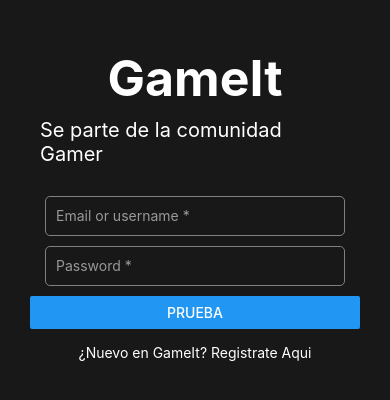
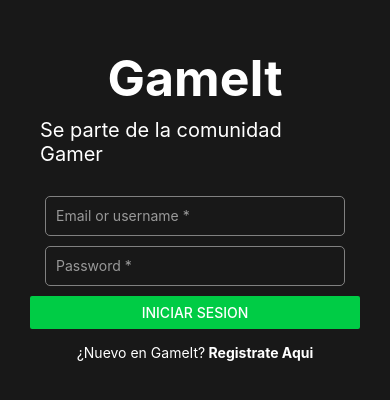
Before and after one commit to Angelburgie22/Gameit, a React Native app: screen / in a window 390 px wide. Shown: the part 218-618 px from the top of the page. Built offline with nearby package versions, Linux system fonts and the light colour scheme.

Commit message:
algunos ajustes a la pantalla

```diff
--- a/App.js
+++ b/App.js
@@ -7,10 +7,12 @@ import { AuthContext, AuthProvider } from './AuthProvider'; // Replace with your
 
 export default function App() {
   return (
+    <>
+    <StatusBar style="light" />
       <AuthProvider>
         <LoginScreen />
-        <StatusBar style="light" />
       </AuthProvider>
+    </>
   );
 }
 
--- a/LoginScreen.js
+++ b/LoginScreen.js
@@ -1,6 +1,7 @@
 import React from 'react';
 import { Alert, View, Text, TextInput, Button, StyleSheet, TouchableWithoutFeedback} from 'react-native';
 import Constants from 'expo-constants'
+import { StatusBar } from 'expo-status-bar';
 
 const LoginScreen = ({ navigation }) => {
   const [username, setUsername] = React.useState('');
@@ -38,12 +39,12 @@ const LoginScreen = ({ navigation }) => {
           secureTextEntry
         />
       </View>
-        <Button title='prueba' onPress={handleLogin}/>
+        <Button borderColor= "black" color = "#00CC45"title='Iniciar sesion' onPress={handleLogin}/>
       <View/>
       <View style={{ alignSelf: "center", flexDirection: "row" }}>
         <Text style={styles.text}>¿Nuevo en GameIt?</Text>
         <TouchableWithoutFeedback onPress={() => Alert.alert('aqui te lleva a la pag de registro')}>
-          <Text style={styles.text}> Registrate Aqui</Text>
+          <Text style={styles.registertext}> Registrate Aqui</Text>
         </TouchableWithoutFeedback>
       </View>
     </View>
@@ -55,7 +56,6 @@ const styles = StyleSheet.create({
     flexGrow: 1,
     paddingHorizontal: 30,
     justifyContent: "center",
-    marginTop: Constants.statusBarHeight,
     backgroundColor: "#181818",
   },
   title: {
@@ -79,12 +79,17 @@ const styles = StyleSheet.create({
     marginBottom: 10,
   },
   button: {
-    backgroundColor: "green",
+    backgroundColorcolor: "#00CC45",
   },
   text: {
     marginTop: 15,
     color: "#FFFFFF",
   },
+  registertext:{
+    marginTop: 15,
+    color: "#FFFFFF",
+    fontWeight: "bold"
+  }
 });
 
 export default LoginScreen;
```
